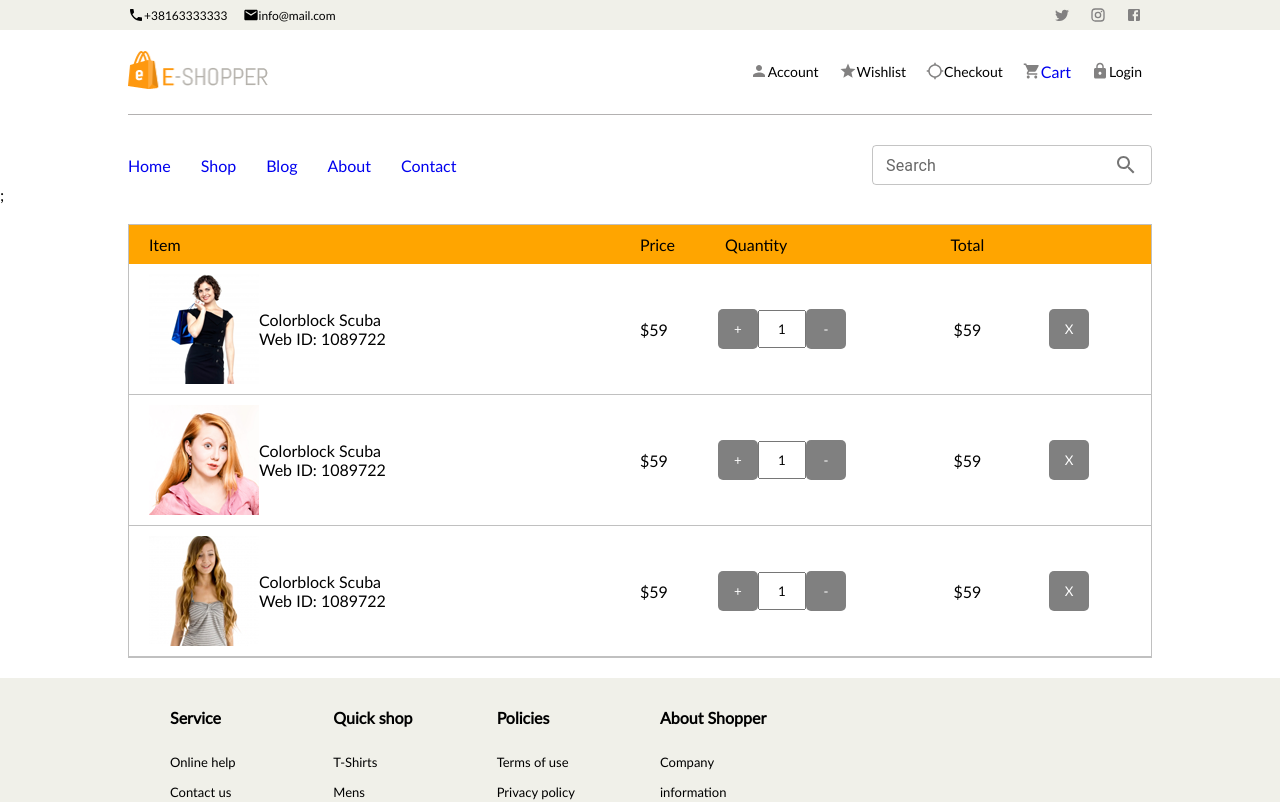
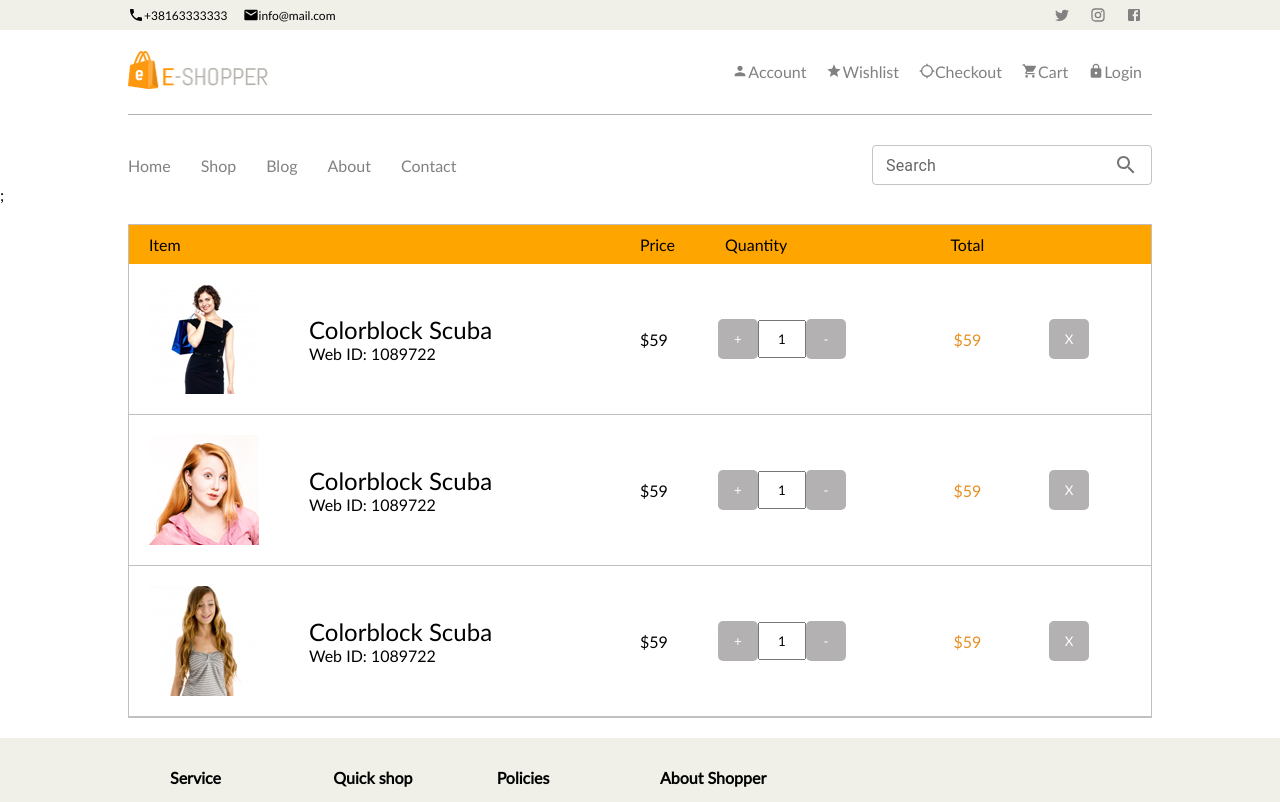
Before and after one commit to kemalkujovic/nitshop, a React (Create React App) app: page /cart in a window 1280 px wide. Shown: the top 802 px of the page. Built offline with nearby package versions, Linux system fonts and the light colour scheme.

Commit message:
add items products in cart && styling linkBar

```diff
--- a/src/Templates/ItemsShop/ItemsProduct.jsx
+++ b/src/Templates/ItemsShop/ItemsProduct.jsx
@@ -7,7 +7,6 @@ import SimplifiedDiv from "../../components/SimplifiedDiv/SimplifiedDiv";
 import { Grid } from "@mui/material";
 import Text from "../../components/Text/Text";
 import PrimaryButton from "../../components/PrimeryButton/PrimeryButton";
-import StyleButton from "../../components/styleButton/styleButton";
 const ItemsProduct = () => {
   const articalData = [
     {
@@ -48,7 +47,7 @@ const ItemsProduct = () => {
     },
     articleDiv: {
       display: "flex",
-      padding: "10px 20px",
+      padding: "20px 20px",
       borderBottom: "0.5px solid silver",
     },
     priceDiv: {
@@ -59,7 +58,7 @@ const ItemsProduct = () => {
       marginRight: "50px",
     },
     styleButton: {
-      backgroundColor: "gray",
+      backgroundColor: colors.lightGrayColor,
       width: "30px",
       height: "30px",
       border: "0px",
@@ -76,16 +75,16 @@ const ItemsProduct = () => {
   return (
     <SimplifiedDiv style={styles.mainDiv}>
       <Grid container direction="row" lg={12} style={styles.divHeader}>
-        <Grid lg={6} item>
+        <Grid lg={6} md={6} item>
           <Text>Item</Text>
         </Grid>
-        <Grid lg={3} item>
+        <Grid lg={3} md={3} item>
           <SimplifiedDiv style={styles.priceDiv}>
             <Text style={styles.textItems}>Price</Text>
             <Text style={styles.textItems}>Quantity</Text>
           </SimplifiedDiv>
         </Grid>
-        <Grid lg={2} item>
+        <Grid lg={2} md={3} item>
           <Text textAlign="center">Total</Text>
         </Grid>
       </Grid>
@@ -100,14 +99,21 @@ const ItemsProduct = () => {
               direction="row"
               lg={12}
             >
-              <Grid lg={6} alignItems="center" container item>
-                <img src={data.imgSrc} />
+              <Grid lg={6} md={6} alignItems="center" container item>
+                <img style={styles.textItems} src={data.imgSrc} />
                 <SimplifiedDiv>
-                  <Text>{data.name}</Text>
-                  <Text>{data.productId}</Text>
+                  <Text fontSize={fontSize.large}>{data.name}</Text>
+                  <Text fontSize={fontSize.normal}>{data.productId}</Text>
                 </SimplifiedDiv>
               </Grid>
-              <Grid lg={3} item container direction="row" alignItems="center">
+              <Grid
+                lg={3}
+                md={3}
+                item
+                container
+                direction="row"
+                alignItems="center"
+              >
                 <Text style={styles.textItems}>{data.price}</Text>
                 <PrimaryButton style={styles.styleButton}>+</PrimaryButton>
                 <input style={styles.styleInput} value={1} />
@@ -115,12 +121,15 @@ const ItemsProduct = () => {
               </Grid>
               <Grid
                 lg={2}
+                md={2}
                 item
                 display="flex"
                 alignItems="center"
                 justifyContent="center"
               >
-                <Text textAlign="center">{data.total}</Text>
+                <Text color={colors.accentColor} textAlign="center">
+                  {data.total}
+                </Text>
               </Grid>
               <Grid display="flex" item alignItems="center">
                 <PrimaryButton style={styles.styleButton}>X</PrimaryButton>
--- a/src/Templates/Navigation/LinkBar.jsx
+++ b/src/Templates/Navigation/LinkBar.jsx
@@ -43,7 +43,7 @@ const styles = {
   linksLG: {
     fontFamily: fontFamily.LatoRegular,
     fontSize: fontSize.normal,
-    color: colors.gray,
+    color: colors.grayColor,
   },
 };
 
@@ -53,39 +53,39 @@ const LinkBar = () => {
   const [isOpen, setIsOpen] = useState(false);
 
   const LinkBarLG = () => (
-    <CustomDiv display='flex' padding='0px 10%' width='100%'>
-      <Grid container direction='row'>
+    <CustomDiv display="flex" padding="0px 10%" width="100%">
+      <Grid container direction="row">
         <Grid item sm={6} md={6} lg={6}>
           <SimplifiedDiv style={styles.navBar}>
-            <Link to='/' style={styles.linksLG}>
+            <Link to="/" style={styles.linksLG}>
               Home
             </Link>
-            <Link to='/shop' style={styles.linksLG}>
+            <Link to="/shop" style={styles.linksLG}>
               Shop
             </Link>
-            <Link to='/blog' style={styles.linksLG}>
+            <Link to="/blog" style={styles.linksLG}>
               Blog
             </Link>
-            <Link to='/about' style={styles.linksLG}>
+            <Link to="/about" style={styles.linksLG}>
               About
             </Link>
-            <Link to='/contact' style={styles.linksLG}>
+            <Link to="/contact" style={styles.linksLG}>
               Contact
             </Link>
           </SimplifiedDiv>
         </Grid>
         <Grid item sm={6} md={6} lg={6}>
           <CustomDiv
-            display='flex'
-            alignItems='center'
-            justifyContent='flex-end'
+            display="flex"
+            alignItems="center"
+            justifyContent="flex-end"
           >
             <TextField
-              size='small'
-              label='Search'
+              size="small"
+              label="Search"
               InputProps={{
                 endAdornment: (
-                  <InputAdornment position='end'>
+                  <InputAdornment position="end">
                     <SearchIcon />
                   </InputAdornment>
                 ),
@@ -113,11 +113,11 @@ const LinkBar = () => {
       >
         <Grid item xs={6} sm={6} md={6}>
           <TextField
-            size='small'
-            label='Search'
+            size="small"
+            label="Search"
             InputProps={{
               endAdornment: (
-                <InputAdornment position='end'>
+                <InputAdornment position="end">
                   <SearchIcon />
                 </InputAdornment>
               ),
--- a/src/Templates/Navigation/MainBar.jsx
+++ b/src/Templates/Navigation/MainBar.jsx
@@ -13,7 +13,8 @@ import { getScreenWidth } from "../../util/helper";
 import SimplifiedDiv from "../../components/SimplifiedDiv/SimplifiedDiv";
 import { Link } from "react-router-dom";
 const iconStyle = {
-  fontSize: fontSize.medium,
+  fontFamily: fontFamily.LatoRegular,
+  fontSize: fontSize.normal,
   color: colors.grayColor,
 };
 
@@ -35,54 +36,25 @@ const MainBar = () => {
     >
       <CustomDiv display="flex" margin={rightmenuItemsMargin}>
         <PersonIcon style={iconStyle} />
-        <Text
-          fontFamily={fontFamily.LatoRegular}
-          fontSize={fontSize.smallPlus}
-          color={colors.gray}
-        >
-          Account
-        </Text>
+        <Text style={iconStyle}>Account</Text>
       </CustomDiv>
       <CustomDiv display="flex" margin={rightmenuItemsMargin}>
         <StarIcon style={iconStyle} />
-        <Text
-          fontSize={fontSize.smallPlus}
-          fontFamily={fontFamily.LatoRegular}
-          color={colors.gray}
-        >
-          Wishlist
-        </Text>
+        <Text style={iconStyle}>Wishlist</Text>
       </CustomDiv>
       <CustomDiv display="flex" margin={rightmenuItemsMargin}>
         <LocationSearchingIcon style={iconStyle} />
-        <Text
-          fontFamily={fontFamily.LatoRegular}
-          fontSize={fontSize.smallPlus}
-          color={colors.gray}
-        >
-          Checkout
-        </Text>
+        <Text style={iconStyle}>Checkout</Text>
       </CustomDiv>
       <CustomDiv display="flex" margin={rightmenuItemsMargin}>
         <ShoppingCartIcon style={iconStyle} />
-        <Link
-          to='/cart'
-          fontFamily={fontFamily.LatoRegular}
-          fontSize={fontSize.smallPlus}
-          color={colors.gray}
-        >
+        <Link to="/cart" style={iconStyle}>
           Cart
         </Link>
       </CustomDiv>
       <CustomDiv display="flex" margin={rightmenuItemsMargin}>
         <LockIcon style={iconStyle} />
-        <Text
-          fontFamily={fontFamily.LatoRegular}
-          fontSize={fontSize.smallPlus}
-          color={colors.gray}
-        >
-          Login
-        </Text>
+        <Text style={iconStyle}>Login</Text>
       </CustomDiv>
     </CustomDiv>
   );
```
